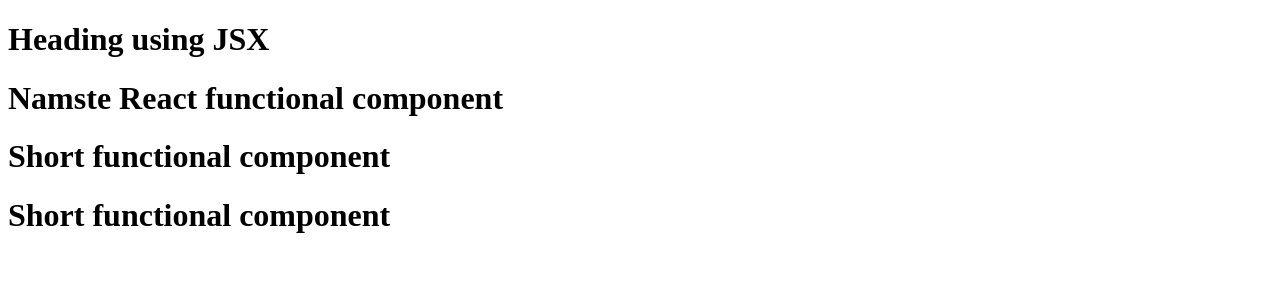
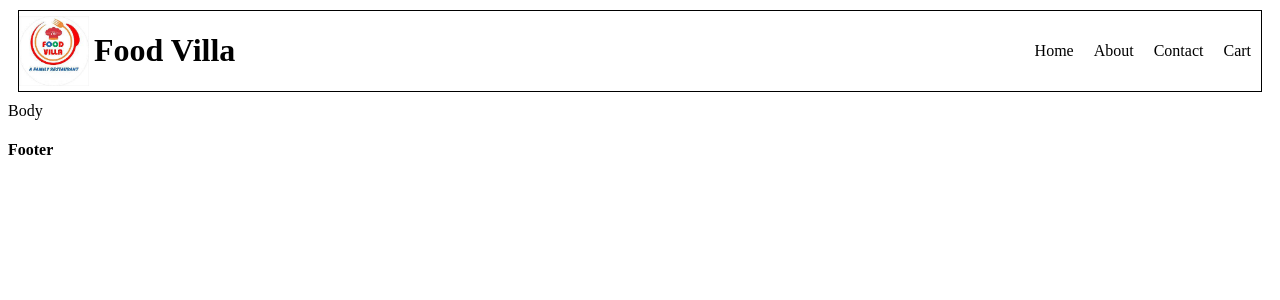
Before and after one commit to pratikishere/NamasteReact, a React (Vite) app: page / in a window 1280 px wide. Shown: the top 300 px of the page. Built offline with nearby package versions, Linux system fonts and the light colour scheme.

Commit message:
Create header, body and footer components, Add ne header.css

```diff
--- a/App.js
+++ b/App.js
@@ -1,25 +1,67 @@
 import React from "react";
 import ReactDOM from "react-dom/client";
+import logo from "./assets/food_villa_logo.jpeg";
+import burgerKingIcon from "./assets/burger_king.png";
+import subwayIcon from "./assets/subway-logo.jpg";
+import vadilalIcon from "./assets/vadilal.png";
+import bigDadyIcon from "./assets/big_dady.jpeg";
+import data from "./data.json";
 
-// React element
-const heading = <h1 key="heading">Heading using JSX</h1>;
-
-const HeadingComponent = () => {
+// Header
+const Header = () => {
   return (
-    <div>
-      {heading}
-      <h1>Namste React functional component</h1>
-      <HeadingComponentShort />
-      {HeadingComponentShort()}
+    <div className="header">
+      <HeaderLeftSection />
+      <HeaderRightSection />
     </div>
   );
 };
 
-const HeadingComponentShort = () => (
-  <div>
-    <h1>Short functional component</h1>
+const AppLogo = () => <img className="logo" alt="logo" src={logo}></img>;
+
+const Title = () => (
+  <h1 id="title" key="h1">
+    Food Villa
+  </h1>
+);
+
+const HeaderLeftSection = () => (
+  <div className="headerLeftSection">
+    <AppLogo />
+    <Title />
   </div>
 );
 
+const HeaderRightSection = () => (
+  <div className="headerRightSection">
+    <ul>
+      <li>Home</li>
+      <li>About</li>
+      <li>Contact</li>
+      <li>Cart</li>
+    </ul>
+  </div>
+);
+
+const restaurantListFromJson = data.data.cards[0].data.data.cards;
+
+const Body = () => {
+  return <div>Body</div>;
+};
+
+const Footer = () => {
+  return <h4>Footer</h4>;
+};
+
+const AppLayout = () => {
+  return (
+    <>
+      <Header />
+      <Body />
+      <Footer />
+    </>
+  );
+};
+
 const root = ReactDOM.createRoot(document.getElementById("root"));
-root.render(<HeadingComponent />);
+root.render(<AppLayout />);
--- a/index.css
+++ /dev/null
@@ -1,3 +0,0 @@
-#container {
-  background-color: aliceblue;
-}
--- a/index.html
+++ b/index.html
@@ -5,7 +5,7 @@
     <meta http-equiv="X-UA-Compatible" content="IE=edge" />
     <title>Namaste React</title>
     <meta name="viewport" content="width=device-width, initial-scale=1" />
-    <link rel="stylesheet" href="index.css" />
+    <link rel="stylesheet" href="styles/header.css" />
   </head>
   <body>
     <div id="root">Not rendered</div>
--- /dev/null
+++ b/styles/header.css
@@ -0,0 +1,29 @@
+.header {
+  display: flex;
+  justify-content: space-between;
+  margin: 10px;
+  border: 1px solid black;
+  align-items: center;
+}
+
+.headerLeftSection {
+  display: flex;
+  align-items: center;
+}
+
+.logo {
+  width: 70px;
+  height: 70px;
+  margin-right: 5px;
+  object-fit: cover;
+  object-position: center;
+}
+
+.headerRightSection > ul {
+  list-style-type: none;
+  display: flex;
+}
+
+.headerRightSection > ul > li {
+  padding: 10px;
+}
```
